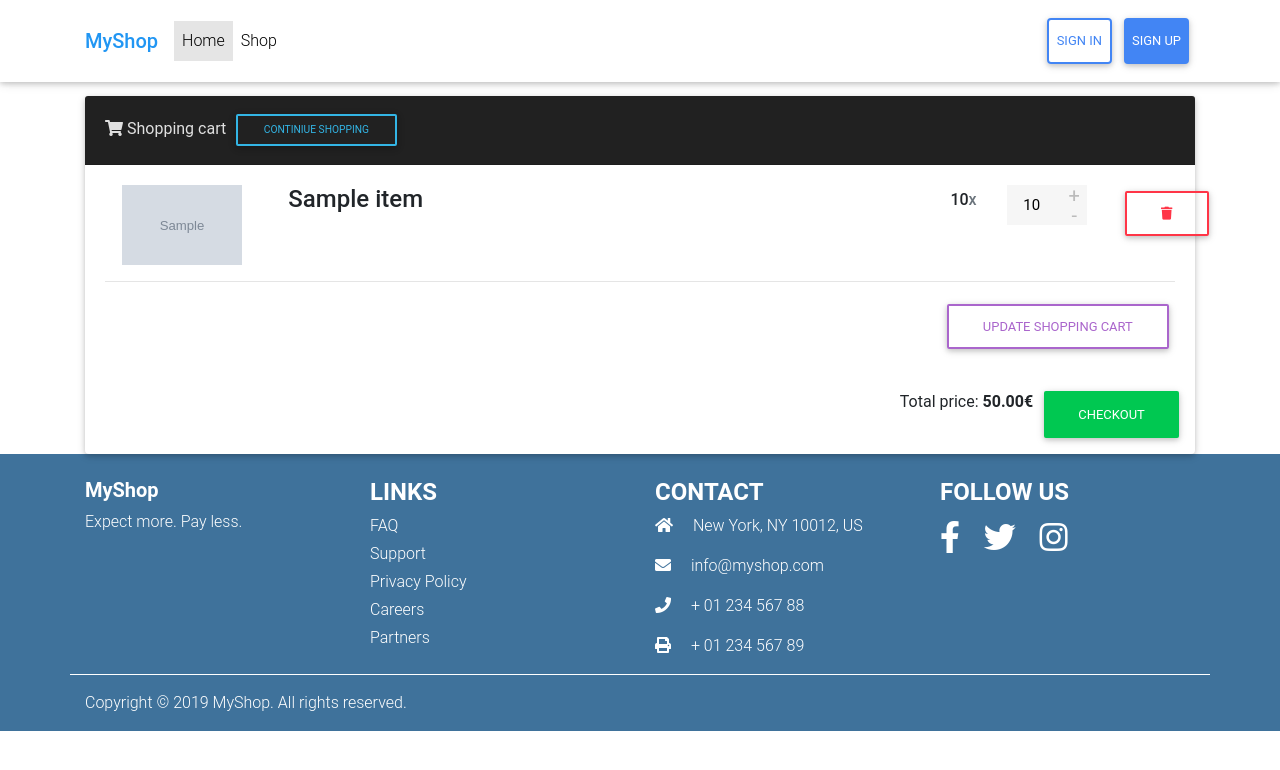
After one commit to DenManokhin/OnlineShop, a Django app: template templates/cart.html in a window 1280 px wide. The commit adds this page. Shown: the top 770 px of the page. Run offline with Django 3.2, Linux system fonts and the light colour scheme; the template is opened without the code that fills it: most values are stand-ins (such as "Sample title", 1, 10 or a date in 2020); grey boxes marked "Sample" are stand-in pictures; some libraries are stand-ins or nearby versions.

Commit message:
Added cart page

```diff
--- a/OnlineShop/settings.py
+++ b/OnlineShop/settings.py
@@ -169,7 +169,7 @@ SOCIAL_AUTH_PIPELINE = (
     'social_core.pipeline.social_auth.load_extra_data',
     'social_core.pipeline.user.user_details',
 )
-LOGIN_URL = '/'
+LOGIN_URL = 'signin'
 LOGIN_REDIRECT_URL = '/'
 
 SOCIAL_AUTH_USER_MODEL = 'account.User'
--- a/OnlineShop/urls.py
+++ b/OnlineShop/urls.py
@@ -20,7 +20,7 @@ from django.conf import settings
 
 from home.views import home_screen_view
 from account.views import signup_view, logout_view, signin_view
-from shop.views import ShopView, ProductView
+from shop.views import ShopView, ProductView, CartView, add_to_cart_view, cart_view
 
 urlpatterns = [
     path('admin/', admin.site.urls),
@@ -31,6 +31,8 @@ urlpatterns = [
     path('social-auth/', include('social_django.urls', namespace='social')),
     path('shop/', ShopView.as_view(), name='shop'),
     path('product/<slug>/', ProductView.as_view(), name='product'),
+    path('add-to-cart/<slug>/', add_to_cart_view, name='add-to-cart'),
+    path('cart/', cart_view, name='cart'),
 ]
 
 if settings.DEBUG:
--- a/account/views.py
+++ b/account/views.py
@@ -41,7 +41,6 @@ def signin_view(request):
             if user:
                 login(request, user, backend='django.contrib.auth.backends.ModelBackend')
                 return redirect('home')
-
     else:
         form = SignInForm()
 
--- a/shop/models.py
+++ b/shop/models.py
@@ -32,6 +32,9 @@ class Item(models.Model):
     def get_absolute_url(self):
         return reverse('product', kwargs={'slug' : self.slug})
 
+    def get_add_to_cart_url(self):
+        return reverse('add-to-cart', kwargs={'slug' : self.slug})
+
     def save(self, *args, **kwargs):
         self.discount_price = self.price - self.price * self.discount / 100
         super().save(*args, **kwargs)
@@ -44,7 +47,7 @@ class Order(models.Model):
     id = models.UUIDField(primary_key=True, default=uuid.uuid4, editable=False)
     user = models.ForeignKey(settings.AUTH_USER_MODEL, on_delete=models.CASCADE)
     is_paid = models.BooleanField(default=False)
-    ship_to = models.CharField(max_length=255)
+    ship_to = models.CharField(max_length=255, null=True, blank=True)
 
     def __str__(self):
         return self.user.email
--- a/static/css/main.css
+++ b/static/css/main.css
@@ -86,3 +86,68 @@ body,
     border-bottom:1px dashed #efefef;
     margin-bottom:25px;
 }
+
+/* Shopping cart styles */
+
+.quantity {
+    float: left;
+    margin-right: 15px;
+    background-color: #eee;
+    position: relative;
+    width: 80px;
+    overflow: hidden
+}
+
+.quantity input {
+    margin: 0;
+    text-align: center;
+    width: 15px;
+    height: 15px;
+    padding: 0;
+    float: right;
+    color: #000;
+    font-size: 20px;
+    border: 0;
+    outline: 0;
+    background-color: #F6F6F6
+}
+
+.quantity input.qty {
+    position: relative;
+    border: 0;
+    width: 100%;
+    height: 40px;
+    padding: 10px 25px 10px 10px;
+    text-align: center;
+    font-weight: 400;
+    font-size: 15px;
+    border-radius: 0;
+    background-clip: padding-box
+}
+
+.quantity .minus, .quantity .plus {
+    line-height: 0;
+    background-clip: padding-box;
+    -webkit-border-radius: 0;
+    -moz-border-radius: 0;
+    border-radius: 0;
+    -webkit-background-size: 6px 30px;
+    -moz-background-size: 6px 30px;
+    color: #bbb;
+    font-size: 20px;
+    position: absolute;
+    height: 50%;
+    border: 0;
+    right: 0;
+    padding: 0;
+    width: 25px;
+    z-index: 3
+}
+
+.quantity .minus:hover, .quantity .plus:hover {
+    background-color: #dad8da
+}
+
+.quantity .minus {
+    bottom: 0
+}
--- /dev/null
+++ b/templates/cart.html
@@ -0,0 +1,66 @@
+{% extends 'base.html' %}
+
+{% block title %}Cart ― MyShop{% endblock %}
+
+{% block content %}
+    <main>
+        <div class="container">
+            <div class="card shopping-cart">
+                <div class="card-header bg-dark text-light">
+                    <i class="fa fa-shopping-cart" aria-hidden="true"></i>
+                    Shopping cart
+                    <a href="" class="btn btn-outline-info btn-sm pull-right">Continiue shopping</a>
+                    <div class="clearfix"></div>
+                </div>
+                <div class="card-body">
+
+                    <!-- Products -->
+                    {% for order_item in cart_items %}
+                        <div class="row">
+                            <div class="col-12 col-sm-12 col-md-2 text-center">
+                                <img class="img-responsive" src="{{ order_item.item.image.url }}" alt="prewiew" width="120" height="80">
+                            </div>
+                            <div class="col-12 text-sm-center col-sm-12 text-md-left col-md-6">
+                                <h4 class="product-name"><strong>{{ order_item.item.title }}</strong></h4>
+                            </div>
+                            <div class="col-12 col-sm-12 text-sm-center col-md-4 text-md-right row">
+                                <div class="col-3 col-sm-3 col-md-6 text-md-right" style="padding-top: 5px">
+                                    <h6><strong>{{ order_item.item.discount_price }}<span class="text-muted">x</span></strong></h6>
+                                </div>
+                                <div class="col-4 col-sm-4 col-md-4">
+                                    <div class="quantity">
+                                        <input type="button" value="+" class="plus">
+                                        <input type="number" step="1" max="99" min="1" value="{{ order_item.amount }}" title="Qty" class="qty" size="4">
+                                        <input type="button" value="-" class="minus">
+                                    </div>
+                                </div>
+                                <div class="col-2 col-sm-2 col-md-2 text-right">
+                                    <button type="button" class="btn btn-outline-danger btn-xs">
+                                        <i class="fa fa-trash" aria-hidden="true"></i>
+                                    </button>
+                                </div>
+                            </div>
+                        </div>
+                        <hr>
+                    {% endfor %}
+                    <!-- Products -->
+
+                    <div class="float-right">
+                        <a href="" class="btn btn-outline-secondary float-right">
+                            Update shopping cart
+                        </a>
+                    </div>
+
+                </div>
+
+                <div class="float-right" style="margin: 10px">
+                    <a href="" class="btn btn-success float-right">Checkout</a>
+                    <div class="float-right" style="margin: 5px">
+                        Total price: <b>50.00€</b>
+                    </div>
+                </div>
+
+            </div>
+        </div>
+    </main>
+{% endblock %}
--- a/templates/snippets/navbar.html
+++ b/templates/snippets/navbar.html
@@ -1,3 +1,5 @@
+{% load cart_template_tags %}
+
 <!-- Navbar -->
 <nav class="navbar fixed-top navbar-expand-lg navbar-light white scrolling-navbar">
     <div class="container">
@@ -30,33 +32,36 @@
 
             <!-- Right -->
             <ul class="navbar-nav nav-flex-icons">
+                {% if request.user.is_authenticated %}
                     <li class="nav-item">
-                    <a class="nav-link py-3">
-                        <span class="badge red z-depth-1 mr-1"> 1 </span>
+                        <a href="{% url 'cart' %}" class="nav-link py-3">
+                            <span class="badge red z-depth-1 mr-1"> {{ request.user|cart_item_count }} </span>
                             <i class="fas fa-shopping-cart"></i>
                             <span class="clearfix d-none d-sm-inline-block"> Cart </span>
                         </a>
                     </li>
                     <li class="nav-item">
-                    {% if request.user.is_authenticated %}
                         <p class="text-primary mt-3">Welcome, {{ request.user.username }}</p>
+                    </li>
+                    <li class="nav_item">
+                        <a href="{% url 'logout' %}" class="nav-link btn btn-outline-primary rounded waves-effect">
+                            Logout
+                        </a>
+                    </li>
                 {% else %}
+                    <li class="nav-item">
                         <a href="{% url 'signin' %}" class="nav-link btn btn-outline-primary rounded waves-effect">
                             Sign In
                         </a>
-                    {% endif %}
                     </li>
                     <li class="nav-item">
-                    {% if request.user.is_authenticated %}
-                        <a href="{% url 'logout' %}" class="nav-link btn btn-outline-primary rounded waves-effect">
-                            Logout
-                        </a>
-                    {% else %}
+
                         <a href="{% url 'signup' %}" class="nav-link btn btn-primary rounded text-white waves-effect">
                             Sign Up
                         </a>
+                    </li>
                 {% endif %}
-                </li>
+
             </ul>
 
         </div>
```
Also changed, not shown: shop/templatetags/cart_template_tags.py (added, +13 -0 lines), shop/views.py (+49 -7 lines), templates/product.html (+26 -7 lines), shop/templatetags/__init__.py (added). Lines whose indentation alone changed are shown as unchanged.
